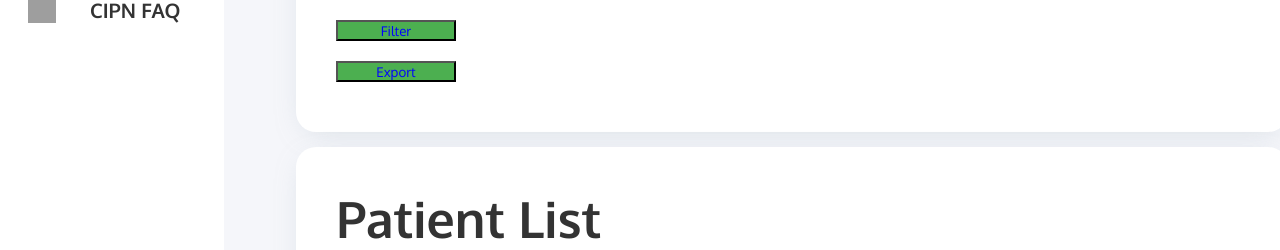
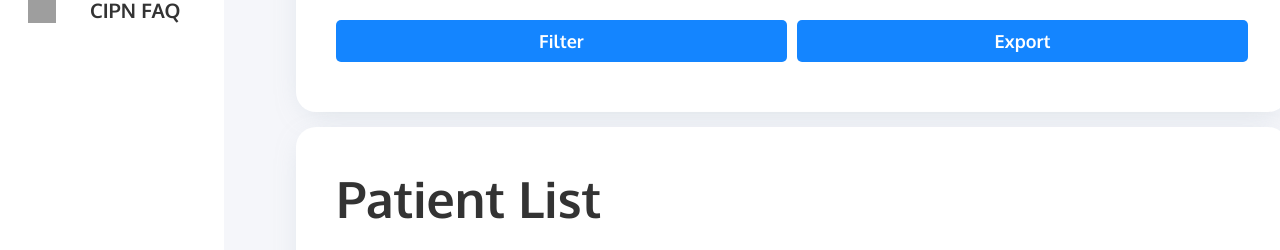
Before and after one commit to longhl104/symptom-tracker, a Flask app: template project/templates/researcher/patient-research.html in a window 1280 px wide. Shown: the part 379-629 px from the top of the page. Run offline with Flask 2, Linux system fonts and the light colour scheme; the template is opened without the code that fills it, so the values that code supplies are empty; parts of the project's set-up code (start-up, migrations or seed data) failed here and were passed over; some libraries are stand-ins or nearby versions; grey boxes are pictures that could not be loaded.

Commit message:
Fixed button aesthetics

```diff
--- a/project/templates/researcher/patient-research.html
+++ b/project/templates/researcher/patient-research.html
@@ -57,8 +57,14 @@
             </select>
             <input type="text" id="chemotherapy" placeholder="Enter needed chemotherapy" name="chemotherapy" style="display: none;"/>
             <span class="error-message" id="location-error-message"></span>
-          <input class="button button-submit" type="submit" style="margin-top: 20px; width:120px;" value="Filter">
-          <input class="button button-submit" type="submit" style="margin-top: 20px; width:120px;" value="Export" formaction="{{url_for('download_export_filters')}}">
+            <div class="grid two-equal-columns">
+              <div class="col">
+                <input class="btn blue" type="submit" style="margin-top: 20px; width:100%;" value="Filter">
+              </div>
+              <div class="col">
+                <input class="btn blue" type="submit" style="margin-top: 20px; width:100%;" value="Export" formaction="{{url_for('download_export_filters')}}">
+              </div>
+            </div>
         </form>
       </div>
       <div class="card">
```
